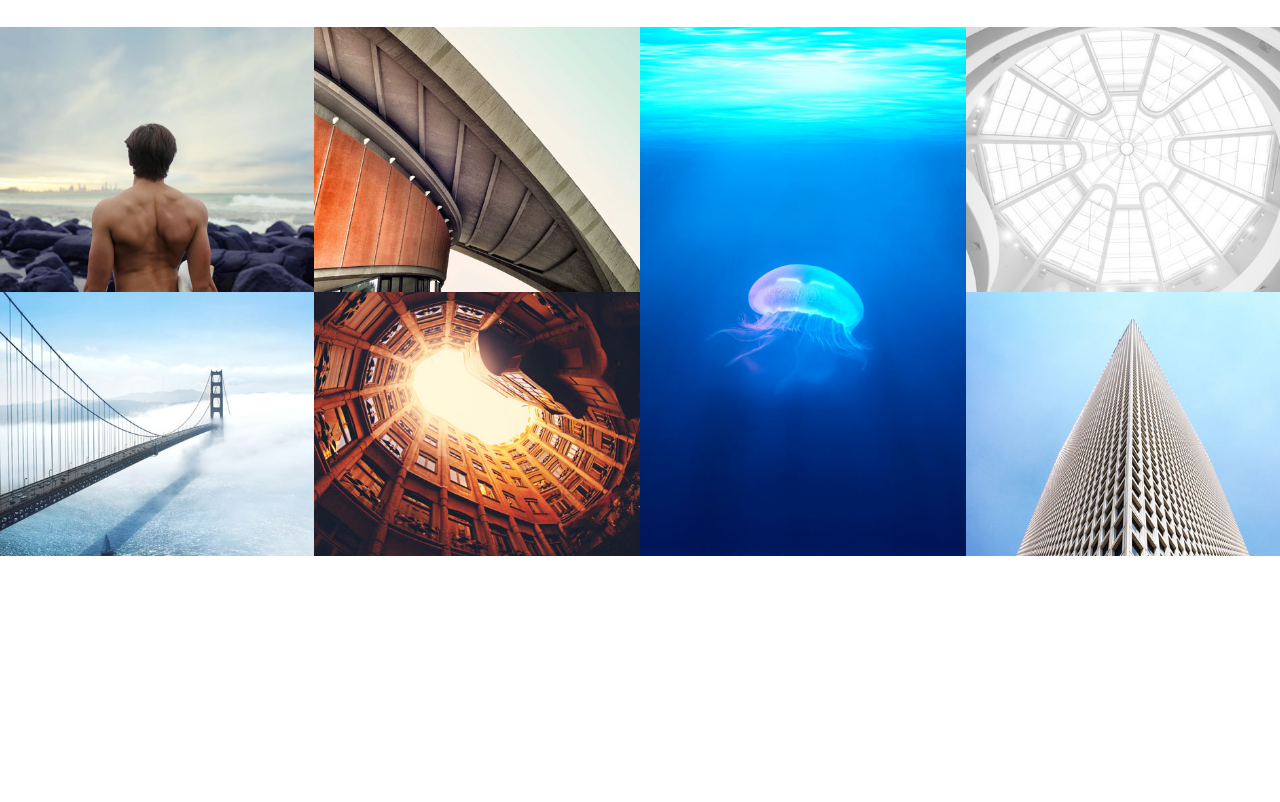
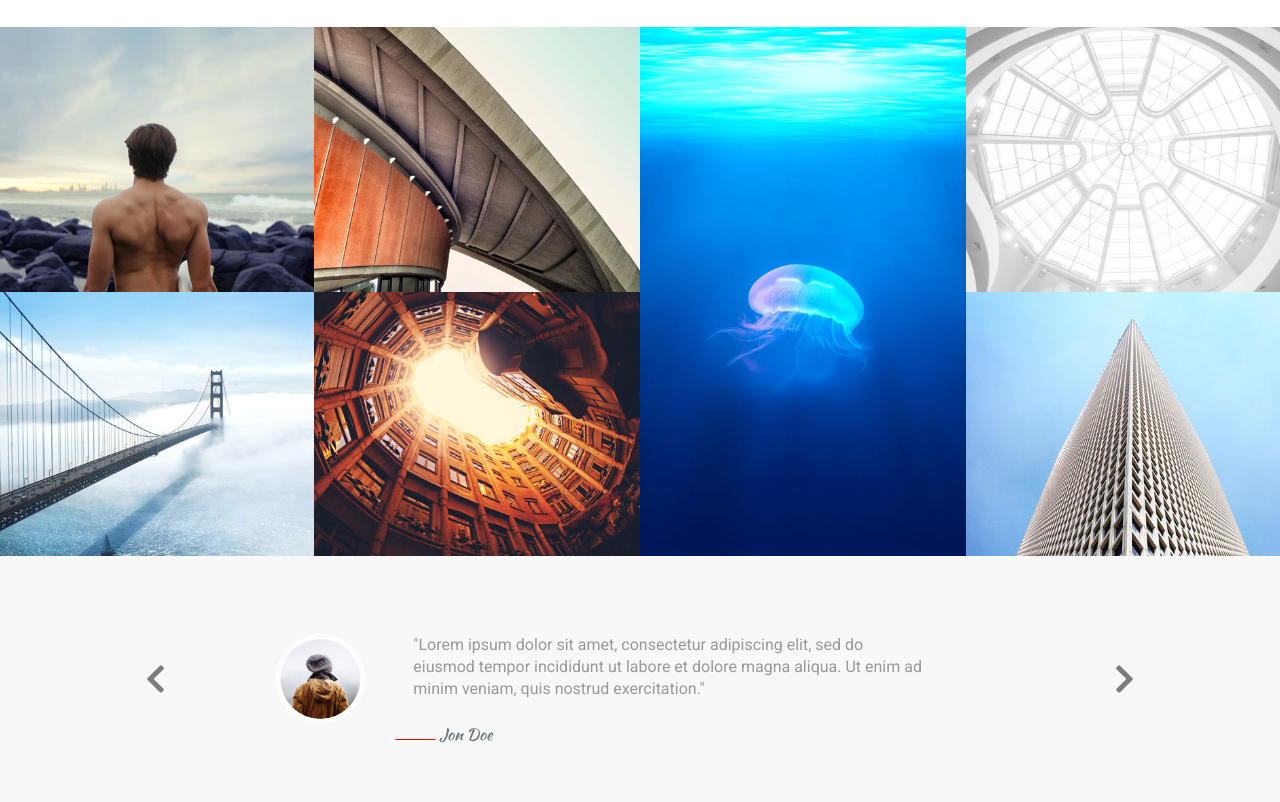
Before and after one commit to abanoubsamir-28/Mogo-Landing-Page, a website: page index.html in a window 1280 px wide. Shown: the part 5351-6153 px from the top of the page. Before the commit the page ends 5907 px from the top, so only its background shows below. Drawn offline with nearby package versions, Linux system fonts and the light colour scheme.

Commit message:
add second testimonial

```diff
--- a/index.html
+++ b/index.html
@@ -660,6 +660,62 @@
 
 
 
+    <!-- Start Testimonial2 -->
+    <section class="testimonial2">
+        <div id="testi2" class="carousel slide container mx-auto py-5" data-bs-ride="carousel">
+            <div class="carousel-inner">
+                <div class="carousel-item active">
+                    <p class="d-flex mx-auto position-relative">
+                        <span class="carousel-item__icon mx-5">
+                            <img src="./assests/images/testimonial2/Ellipse 1.png" class=" img-fluid" alt="">
+                        </span>
+                        "Lorem ipsum dolor sit amet, consectetur adipiscing elit, sed do eiusmod tempor incididunt ut
+                        labore
+                        et dolore magna aliqua. Ut enim ad minim veniam, quis nostrud exercitation."
+                        <span class="name text-danger position-absolute text-capitalize text-muted">
+                            <span class="line d-inline-block"></span>
+                            jon doe</span>
+                    </p>
+                </div>
+                <div class="carousel-item">
+                    <p class="d-flex mx-auto position-relative">
+                        <span class="carousel-item__icon mx-5">
+                            <img src="./assests/images/testimonial2/Ellipse 1.png" class=" img-fluid" alt="">
+                        </span>
+                        "Lorem ipsum dolor sit amet, consectetur adipiscing elit, sed do eiusmod tempor incididunt ut
+                        labore
+                        et dolore magna aliqua. Ut enim ad minim veniam, quis nostrud exercitation."
+                        <span class="name text-danger position-absolute text-capitalize text-muted">
+                            <span class="line d-inline-block"></span>
+                            jon doe</span>
+                    </p>
+                </div>
+                <div class="carousel-item">
+                    <p class="d-flex mx-auto position-relative">
+                        <span class="carousel-item__icon mx-5">
+                            <img src="./assests/images/testimonial2/Ellipse 1.png" class=" img-fluid" alt="">
+                        </span>
+                        "Lorem ipsum dolor sit amet, consectetur adipiscing elit, sed do eiusmod tempor incididunt ut
+                        labore
+                        et dolore magna aliqua. Ut enim ad minim veniam, quis nostrud exercitation."
+                        <span class="name text-danger position-absolute text-capitalize text-muted">
+                            <span class="line d-inline-block"></span>
+                            jon doe</span>
+                    </p>
+                </div>
+            </div>
+            <button class="carousel-control-prev" type="button" data-bs-target="#testi2" data-bs-slide="prev">
+                <span class="fas fa-chevron-left" aria-hidden="true"></span>
+                <span class="visually-hidden">Previous</span>
+            </button>
+            <button class="carousel-control-next" type="button" data-bs-target="#testi2" data-bs-slide="next">
+                <span class="fas fa-chevron-right" aria-hidden="true"></span>
+                <span class="visually-hidden">Next</span>
+            </button>
+        </div>
+    </section>
+    <!-- End Testimonial2  -->
+
 
 
 
--- a/scss/_base.scss
+++ b/scss/_base.scss
@@ -119,6 +119,7 @@ header {
 
 
 }
+
 // End Header
 
 // Start Aboutus
@@ -149,6 +150,7 @@ header {
         }
     }
 }
+
 // End Aboutus
 
 // Start Counter
@@ -173,6 +175,7 @@ header {
     }
 
 }
+
 // End Counter
 
 // Start Services
@@ -198,6 +201,7 @@ header {
 
     }
 }
+
 // End Services
 
 // Start Design
@@ -215,6 +219,7 @@ header {
         }
     }
 }
+
 // End Design
 
 // Start what we do
@@ -247,6 +252,7 @@ header {
     }
 
 }
+
 // End what we do
 
 // Start Testimonial
@@ -304,6 +310,7 @@ header {
 
     }
 }
+
 // End Testimonial
 
 // Start team
@@ -357,6 +364,7 @@ header {
         }
     }
 }
+
 // End team
 
 // Start Brands
@@ -390,22 +398,84 @@ header {
     }
 
 }
+
 // End Brands
 
 
 .ourworks {
     overflow: hidden;
+
     figure {
         margin: 0;
         cursor: pointer;
+
         .overlay {
             width: 100%;
             height: 100%;
             top: 0;
             opacity: 0;
         }
+
         &:hover .overlay {
             opacity: .8;
         }
     }
 }
+
+
+// Start Testimonial
+.testimonial2 {
+    background-color: #f8f8f8;
+
+    .carousel {
+        p {
+            font-size: 1rem;
+            font-weight: 100;
+        }
+
+        .carousel-item {
+            p {
+                padding: 0;
+
+                img {
+                    border: 5px solid rgba(255, 255, 255, 0.70);
+                    border-radius: 50%;
+                }
+            }
+
+            .name {
+                top: 100%;
+                left: 24%;
+                font-family: $Kaushan;
+            }
+
+            .line {
+                width: 40px;
+                height: 1px;
+                background-color: red;
+            }
+        }
+
+        button {
+            span {
+                color: black;
+                font-size: 2rem;
+            }
+        }
+    }
+
+    @media (max-width: 1000px) {
+        .carousel-item {
+            .carousel-item__icon {
+                display: none;
+            }
+
+            p {
+                width: 50%;
+            }
+        }
+
+    }
+}
+
+// End Testimonial
```
Also changed, not shown: assests/images/testimonial2/Ellipse 1.png (added), css/style.css.
